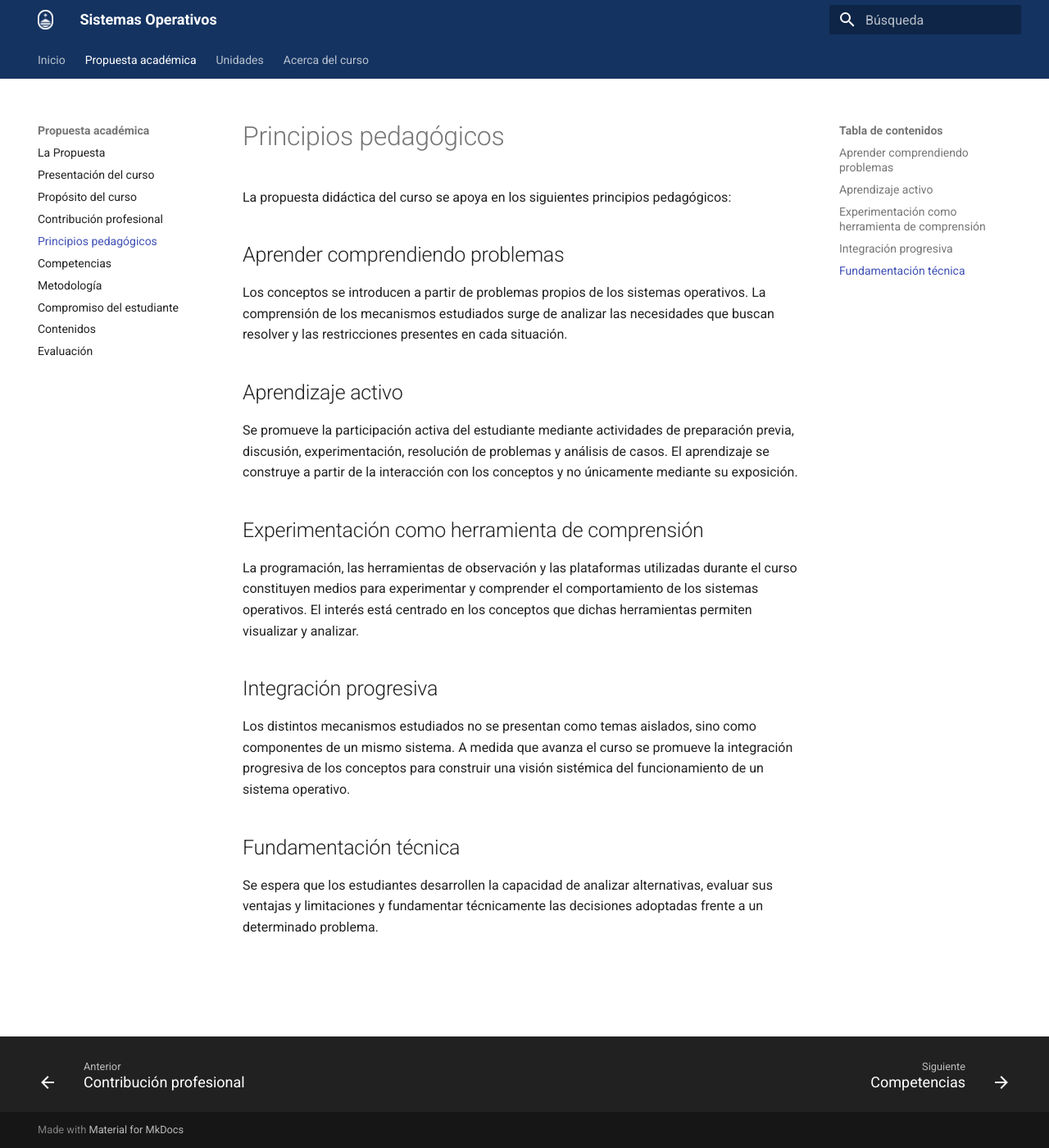
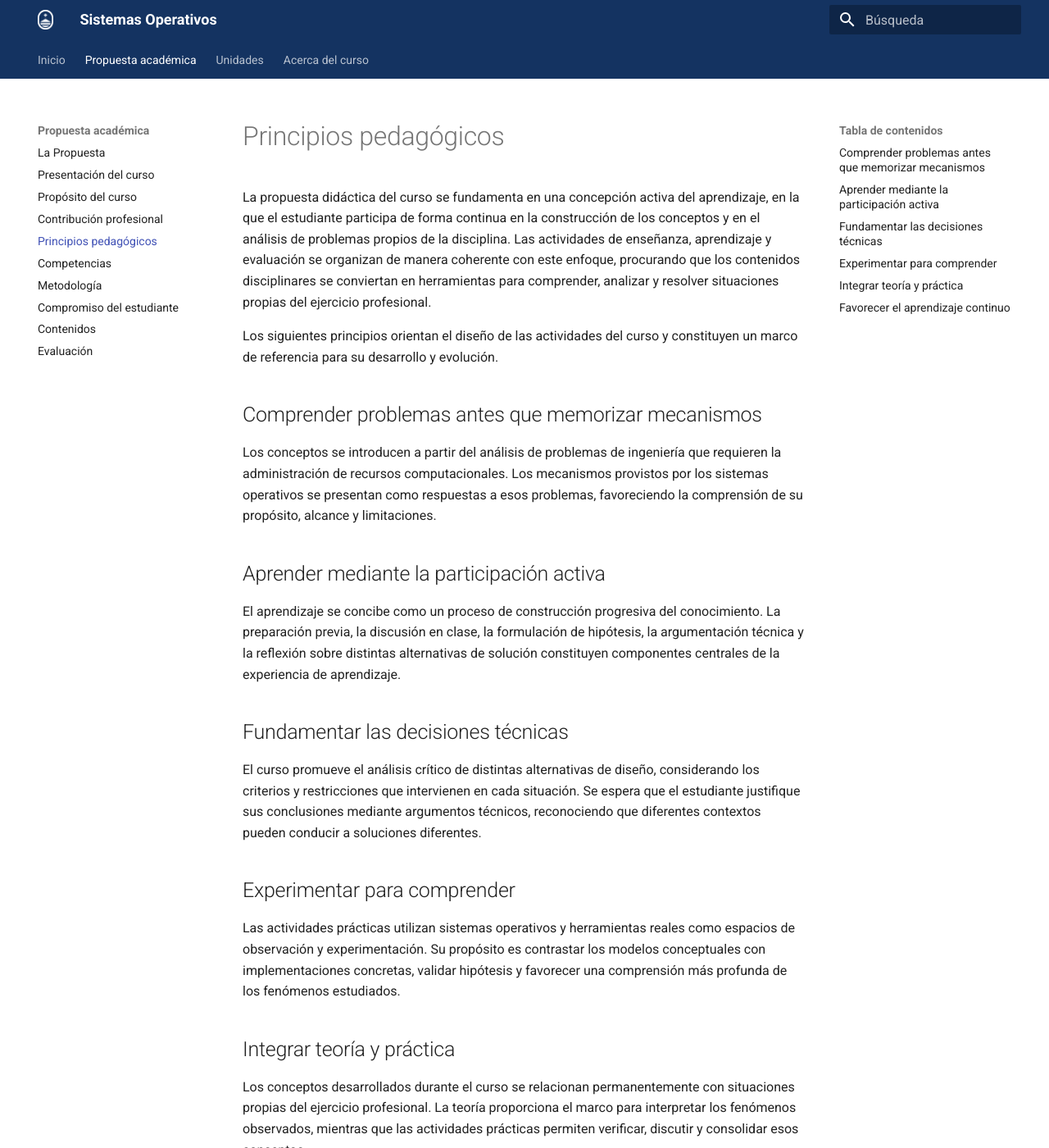
Before and after one commit to ucudal/Sistemas_Operativos, an MkDocs documentation site: the page built from docs/propuesta-academica/principios-pedagogicos.md, in a window 1280 px wide and 1400 px high. Shown: the whole window at 82% size. Built offline with MkDocs 1.6.1 and Material for MkDocs 9.7.7, drawn with Linux system fonts in a browser that asks for light colours; some of the changed text lies outside the part shown.

```diff
--- a/docs/propuesta-academica/principios-pedagogicos.md
+++ b/docs/propuesta-academica/principios-pedagogicos.md
@@ -1,23 +1,29 @@
 # Principios pedagógicos
 
-La propuesta didáctica del curso se apoya en los siguientes principios pedagógicos:
+La propuesta didáctica del curso se fundamenta en una concepción activa del aprendizaje, en la que el estudiante participa de forma continua en la construcción de los conceptos y en el análisis de problemas propios de la disciplina. Las actividades de enseñanza, aprendizaje y evaluación se organizan de manera coherente con este enfoque, procurando que los contenidos disciplinares se conviertan en herramientas para comprender, analizar y resolver situaciones propias del ejercicio profesional.
 
-## Aprender comprendiendo problemas
+Los siguientes principios orientan el diseño de las actividades del curso y constituyen un marco de referencia para su desarrollo y evolución.
 
-Los conceptos se introducen a partir de problemas propios de los sistemas operativos. La comprensión de los mecanismos estudiados surge de analizar las necesidades que buscan resolver y las restricciones presentes en cada situación.
+## Comprender problemas antes que memorizar mecanismos
 
-## Aprendizaje activo
+Los conceptos se introducen a partir del análisis de problemas de ingeniería que requieren la administración de recursos computacionales. Los mecanismos provistos por los sistemas operativos se presentan como respuestas a esos problemas, favoreciendo la comprensión de su propósito, alcance y limitaciones.
 
-Se promueve la participación activa del estudiante mediante actividades de preparación previa, discusión, experimentación, resolución de problemas y análisis de casos. El aprendizaje se construye a partir de la interacción con los conceptos y no únicamente mediante su exposición.
+## Aprender mediante la participación activa
 
-## Experimentación como herramienta de comprensión
+El aprendizaje se concibe como un proceso de construcción progresiva del conocimiento. La preparación previa, la discusión en clase, la formulación de hipótesis, la argumentación técnica y la reflexión sobre distintas alternativas de solución constituyen componentes centrales de la experiencia de aprendizaje.
 
-La programación, las herramientas de observación y las plataformas utilizadas durante el curso constituyen medios para experimentar y comprender el comportamiento de los sistemas operativos. El interés está centrado en los conceptos que dichas herramientas permiten visualizar y analizar.
+## Fundamentar las decisiones técnicas
 
-## Integración progresiva
+El curso promueve el análisis crítico de distintas alternativas de diseño, considerando los criterios y restricciones que intervienen en cada situación. Se espera que el estudiante justifique sus conclusiones mediante argumentos técnicos, reconociendo que diferentes contextos pueden conducir a soluciones diferentes.
 
-Los distintos mecanismos estudiados no se presentan como temas aislados, sino como componentes de un mismo sistema. A medida que avanza el curso se promueve la integración progresiva de los conceptos para construir una visión sistémica del funcionamiento de un sistema operativo.
+## Experimentar para comprender
 
-## Fundamentación técnica
+Las actividades prácticas utilizan sistemas operativos y herramientas reales como espacios de observación y experimentación. Su propósito es contrastar los modelos conceptuales con implementaciones concretas, validar hipótesis y favorecer una comprensión más profunda de los fenómenos estudiados.
 
-Se espera que los estudiantes desarrollen la capacidad de analizar alternativas, evaluar sus ventajas y limitaciones y fundamentar técnicamente las decisiones adoptadas frente a un determinado problema.
+## Integrar teoría y práctica
+
+Los conceptos desarrollados durante el curso se relacionan permanentemente con situaciones propias del ejercicio profesional. La teoría proporciona el marco para interpretar los fenómenos observados, mientras que las actividades prácticas permiten verificar, discutir y consolidar esos conceptos.
+
+## Favorecer el aprendizaje continuo
+
+El trabajo previo a las clases constituye una parte esencial del proceso de aprendizaje. Lecturas, material audiovisual y otras actividades de preparación permiten que el tiempo presencial se dedique principalmente al análisis, la discusión y la resolución de problemas. Los cuestionarios de preparación (Readiness Assurance Tests - RATs) se utilizan para verificar esa preparación y orientar el trabajo posterior en el aula.
```
Also changed, not shown: docs/propuesta-academica/contribucion.md (+3 -1 lines), docs/propuesta-academica/index.md (+0 -4 lines), docs/propuesta-academica/metodologia.md (+9 -5 lines).
